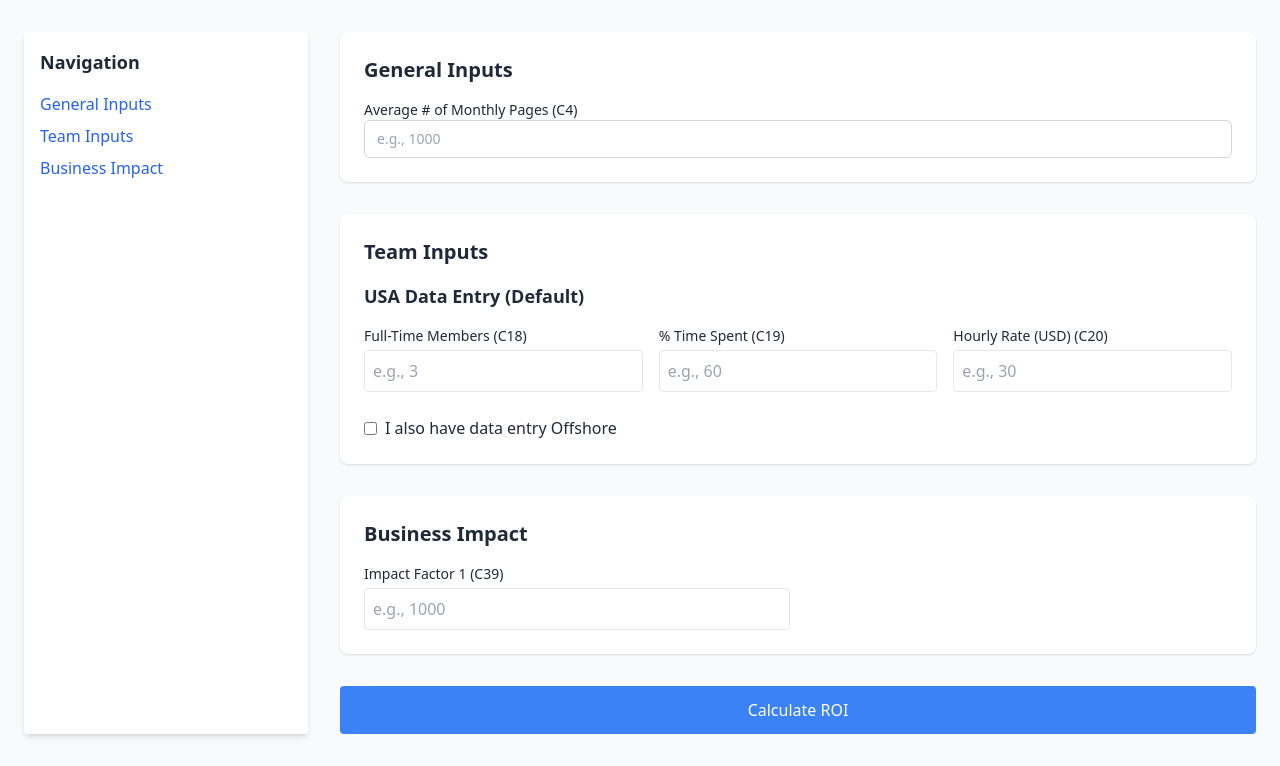
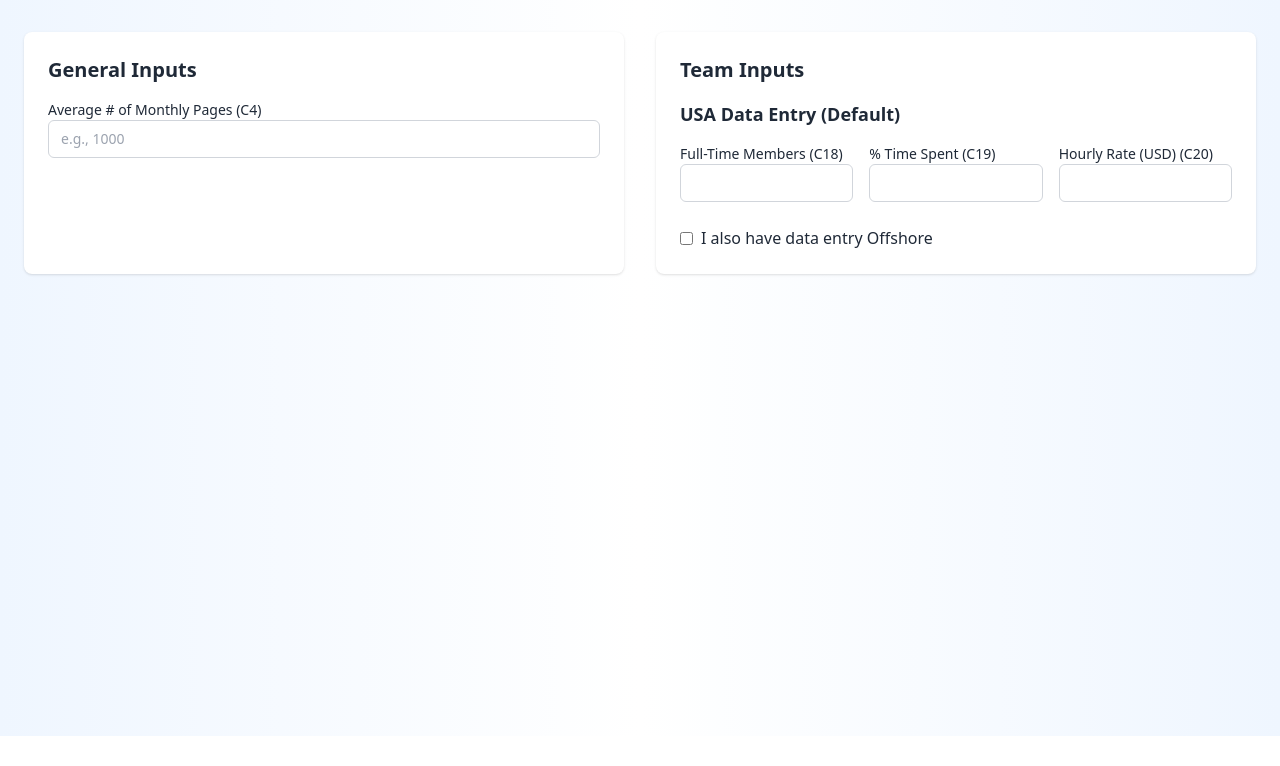
Before and after one commit to rahulpasricha/roi-calculator, a plain HTML site: page index.html in a window 1280 px wide. Shown: the part 64-830 px from the top of the page. After the commit the page ends 800 px from the top, so only its background shows below. Drawn offline with nearby package versions, Linux system fonts and the light colour scheme.

Commit message:
Update index.html

```diff
--- a/index.html
+++ b/index.html
@@ -7,34 +7,21 @@
   <!-- Include Tailwind CSS for styling -->
   <script src="https://cdn.tailwindcss.com"></script>
 </head>
-<body class="bg-gray-50 text-gray-800">
-  <!-- Header -->
+<body class="bg-gradient-to-r from-blue-50 via-white to-blue-50 text-gray-800 min-h-screen">
+  <!-- Top Navigation -->
   <header class="bg-blue-600">
     <div class="max-w-7xl mx-auto py-4 px-6 flex justify-between items-center">
       <h1 class="text-2xl font-bold text-white">ROI Calculator</h1>
-      <p class="text-white text-sm">Analyze Costs & Savings Efficiently</p>
+      <p class="text-white text-sm">Analyze Costs & Savings</p>
     </div>
   </header>
 
-  <!-- Main Container -->
+  <!-- Main Content -->
   <main class="max-w-7xl mx-auto py-8 px-6">
-    <!-- Feature Section -->
-    <section class="grid lg:grid-cols-12 gap-8">
-      <!-- Sidebar -->
-      <aside class="lg:col-span-3 bg-white shadow-md rounded p-4">
-        <h2 class="text-lg font-semibold mb-4">Navigation</h2>
-        <ul class="space-y-2">
-          <li><a href="#general-inputs" class="text-blue-600 hover:underline">General Inputs</a></li>
-          <li><a href="#team-configurations" class="text-blue-600 hover:underline">Team Inputs</a></li>
-          <li><a href="#business-impact" class="text-blue-600 hover:underline">Business Impact</a></li>
-        </ul>
-      </aside>
-
-      <!-- Main Content -->
-      <section class="lg:col-span-9">
-        <form id="roi-form" class="space-y-8">
+    <!-- Grid Layout -->
+    <section class="grid lg:grid-cols-2 gap-8">
       <!-- General Inputs -->
-          <div class="bg-white shadow rounded-lg p-6" id="general-inputs">
+      <div class="bg-white shadow rounded-lg p-6">
         <h3 class="text-xl font-semibold mb-4">General Inputs</h3>
         <div>
           <label for="num-pages" class="block text-sm font-medium">Average # of Monthly Pages (C4)</label>
@@ -44,25 +31,24 @@
         </div>
       </div>
 
-          <!-- Team Configurations -->
-          <div class="bg-white shadow rounded-lg p-6" id="team-configurations">
+      <!-- Team Inputs -->
+      <div class="bg-white shadow rounded-lg p-6">
         <h3 class="text-xl font-semibold mb-4">Team Inputs</h3>
-
         <!-- USA Section -->
-            <div id="usa-section">
+        <div>
           <h4 class="text-lg font-semibold mb-4">USA Data Entry (Default)</h4>
           <div class="grid grid-cols-3 gap-4">
             <div>
               <label for="usa-ft" class="block text-sm font-medium">Full-Time Members (C18)</label>
-                  <input type="number" id="usa-ft" class="w-full mt-1 p-2 border rounded" placeholder="e.g., 3">
+              <input type="number" id="usa-ft" class="block w-full rounded-md bg-white border border-gray-300 px-3 py-1.5 text-base text-gray-900 placeholder:text-gray-400 focus:outline-indigo-600">
             </div>
             <div>
               <label for="usa-ft-time" class="block text-sm font-medium">% Time Spent (C19)</label>
-                  <input type="number" id="usa-ft-time" class="w-full mt-1 p-2 border rounded" placeholder="e.g., 60">
+              <input type="number" id="usa-ft-time" class="block w-full rounded-md bg-white border border-gray-300 px-3 py-1.5 text-base text-gray-900 placeholder:text-gray-400 focus:outline-indigo-600">
             </div>
             <div>
               <label for="usa-ft-rate" class="block text-sm font-medium">Hourly Rate (USD) (C20)</label>
-                  <input type="number" id="usa-ft-rate" class="w-full mt-1 p-2 border rounded" placeholder="e.g., 30">
+              <input type="number" id="usa-ft-rate" class="block w-full rounded-md bg-white border border-gray-300 px-3 py-1.5 text-base text-gray-900 placeholder:text-gray-400 focus:outline-indigo-600">
             </div>
           </div>
         </div>
@@ -81,40 +67,19 @@
           <div class="grid grid-cols-3 gap-4">
             <div>
               <label for="off-ft" class="block text-sm font-medium">Full-Time Members (C10)</label>
-                  <input type="number" id="off-ft" class="w-full mt-1 p-2 border rounded" placeholder="e.g., 5">
+              <input type="number" id="off-ft" class="block w-full rounded-md bg-white border border-gray-300 px-3 py-1.5 text-base text-gray-900 placeholder:text-gray-400 focus:outline-indigo-600">
             </div>
             <div>
               <label for="off-ft-time" class="block text-sm font-medium">% Time Spent (C11)</label>
-                  <input type="number" id="off-ft-time" class="w-full mt-1 p-2 border rounded" placeholder="e.g., 50">
+              <input type="number" id="off-ft-time" class="block w-full rounded-md bg-white border border-gray-300 px-3 py-1.5 text-base text-gray-900 placeholder:text-gray-400 focus:outline-indigo-600">
             </div>
             <div>
               <label for="off-ft-rate" class="block text-sm font-medium">Hourly Rate (USD) (C12)</label>
-                  <input type="number" id="off-ft-rate" class="w-full mt-1 p-2 border rounded" placeholder="e.g., 20">
+              <input type="number" id="off-ft-rate" class="block w-full rounded-md bg-white border border-gray-300 px-3 py-1.5 text-base text-gray-900 placeholder:text-gray-400 focus:outline-indigo-600">
             </div>
           </div>
         </div>
       </div>
-
-          <!-- Business Impact -->
-          <div class="bg-white shadow rounded-lg p-6" id="business-impact">
-            <h3 class="text-xl font-semibold mb-4">Business Impact</h3>
-            <div class="grid grid-cols-2 gap-4">
-              <div>
-                <label for="impact-1" class="block text-sm font-medium">Impact Factor 1 (C39)</label>
-                <input type="number" id="impact-1" class="w-full mt-1 p-2 border rounded" placeholder="e.g., 1000">
-              </div>
-              <!-- Add C40-C43 here -->
-            </div>
-          </div>
-
-          <!-- Submit Button -->
-          <div>
-            <button type="button" id="calculate-btn" class="w-full bg-blue-500 hover:bg-blue-600 text-white py-3 rounded">
-              Calculate ROI
-            </button>
-          </div>
-        </form>
-      </section>
     </section>
   </main>
 
```
Lines whose indentation alone changed are shown as unchanged.
